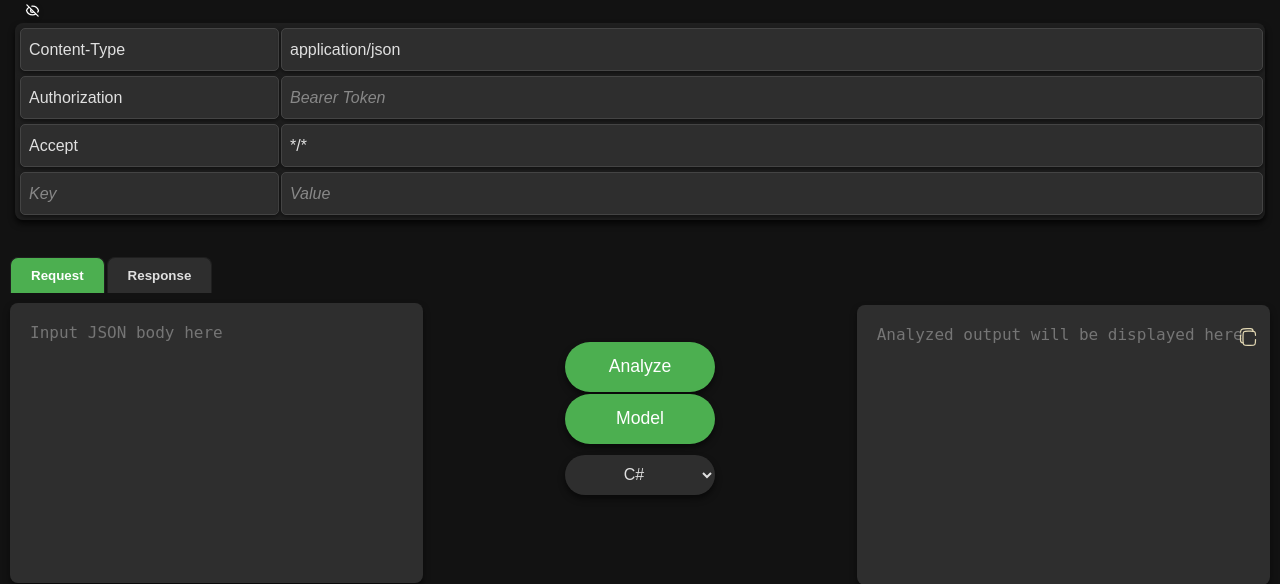
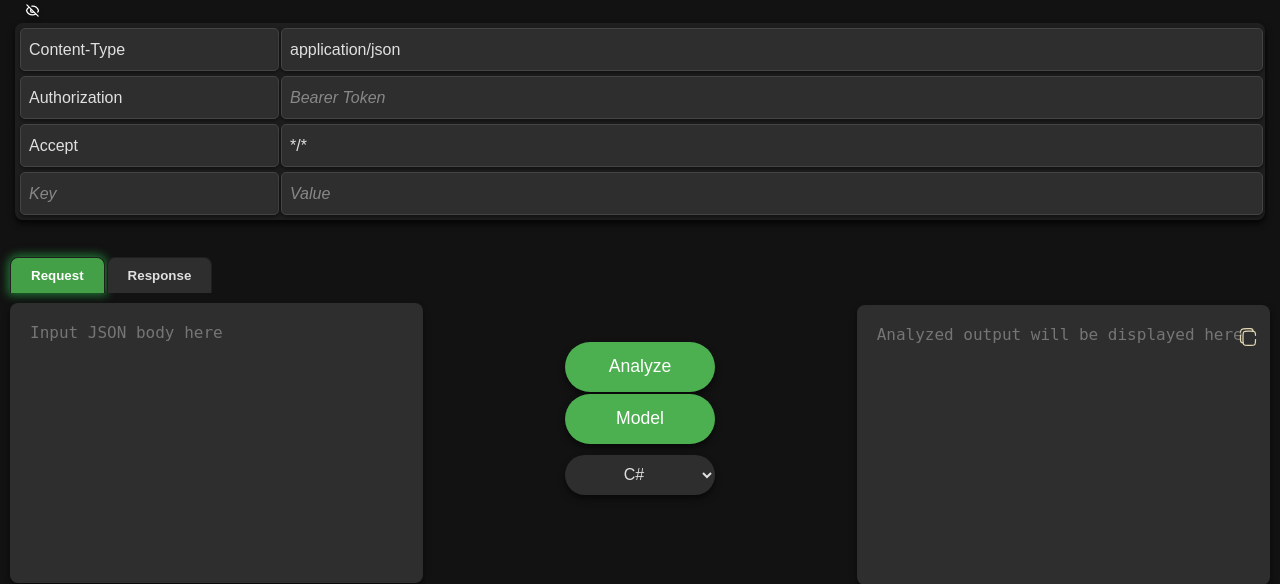
Before and after one commit to aviman1258/my-pal-json, a Flask app: page / in a window 1280 px wide, with the pointer over the restyled element. Shown: the part 195-779 px from the top of the page. Run offline with Flask 3, Linux system fonts and the light colour scheme.

Commit message:
adding tab hover effects

```diff
--- a/web/static/styles/style.css
+++ b/web/static/styles/style.css
@@ -393,3 +393,11 @@ input::placeholder {
     background-color: #4caf50;
     color: #ffffff;
 }
+
+.tab.active:hover {
+    background-color: #43a047;
+}
+
+.tab:hover{
+    box-shadow: 0 0 10px 2px rgba(40, 167, 69, 0.7); /* Green glow effect */
+}
```
Also changed, not shown: web/static/styles/lightstyle.css (+8 -0 lines).
